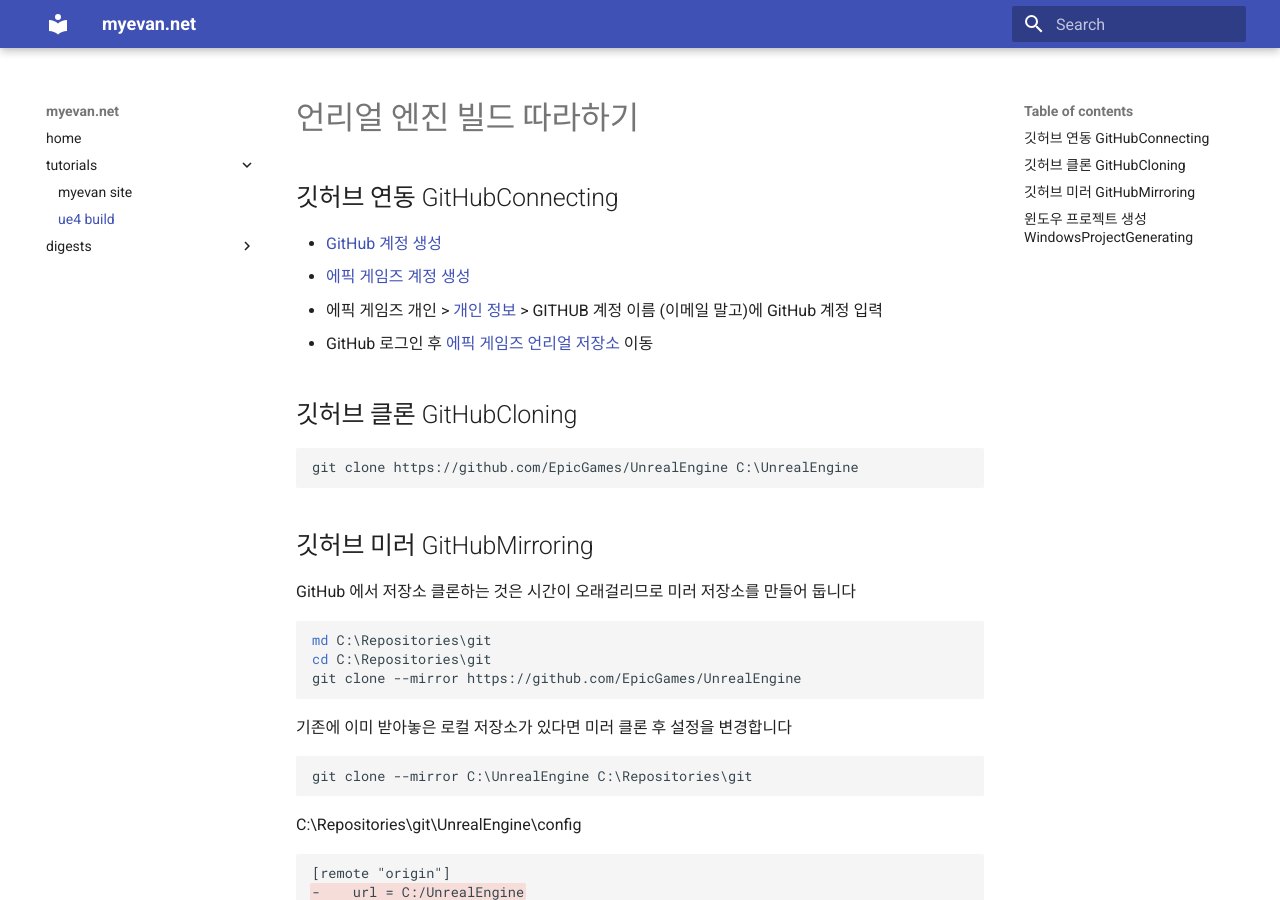
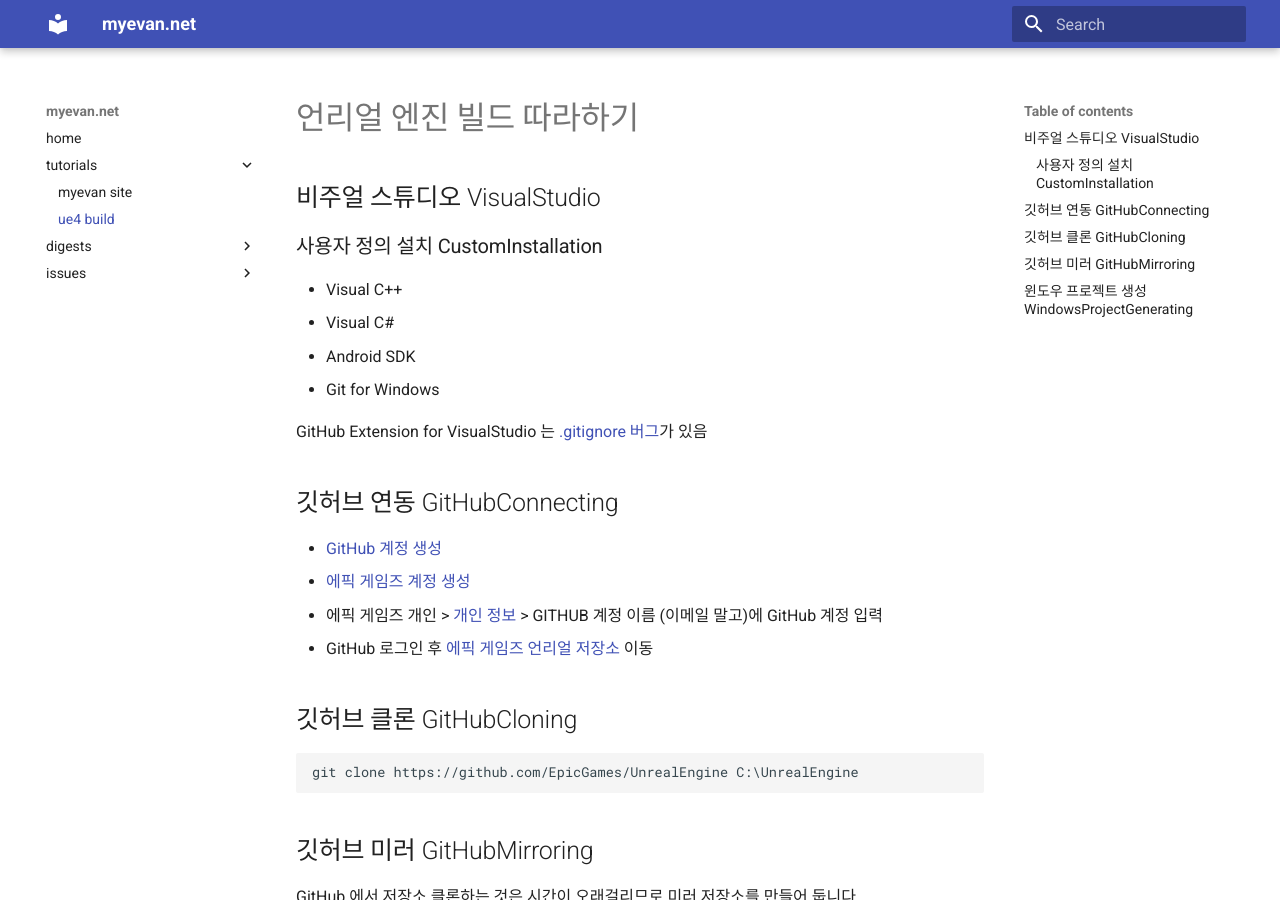
Before and after one commit to myevan/myevan-home, an MkDocs documentation site: the page built from docs/ue4_build_tutorial.md, in a window 1280 px wide and 900 px high. Built offline with MkDocs 1.6.1 and Material for MkDocs 9.7.7, drawn with Linux system fonts in a browser that asks for light colours; old or Windows-style settings are respelled for this version of MkDocs.

Commit message:
VS 플러그인 언리얼 .gitignore 버그 이슈

```diff
--- a/docs/ue4_build_tutorial.md
+++ b/docs/ue4_build_tutorial.md
@@ -1,4 +1,15 @@
 # 언리얼 엔진 빌드 따라하기
+
+## 비주얼 스튜디오 VisualStudio
+
+### 사용자 정의 설치 CustomInstallation
+
+* Visual C++
+* Visual C#
+* Android SDK
+* Git for Windows
+
+GitHub Extension for VisualStudio 는 [.gitignore 버그](github_ext_for_vs_ue4_gitignore_issue.md)가 있음
 
 ## 깃허브 연동 GitHubConnecting
 
--- a/mkdocs.yml
+++ b/mkdocs.yml
@@ -14,3 +14,6 @@ pages:
             - "git hosting": windows_git_hosting_digest.md
         - "ue4":
             - "setup": ue4_setup_digest.md
+    - "issues":
+        - "ue4":
+            - "vs gitignore": github_ext_for_vs_ue4_gitignore_issue.md
```
Also changed, not shown: docs/github_ext_for_vs_ue4_gitignore_issue.md (added, +44 -0 lines).
